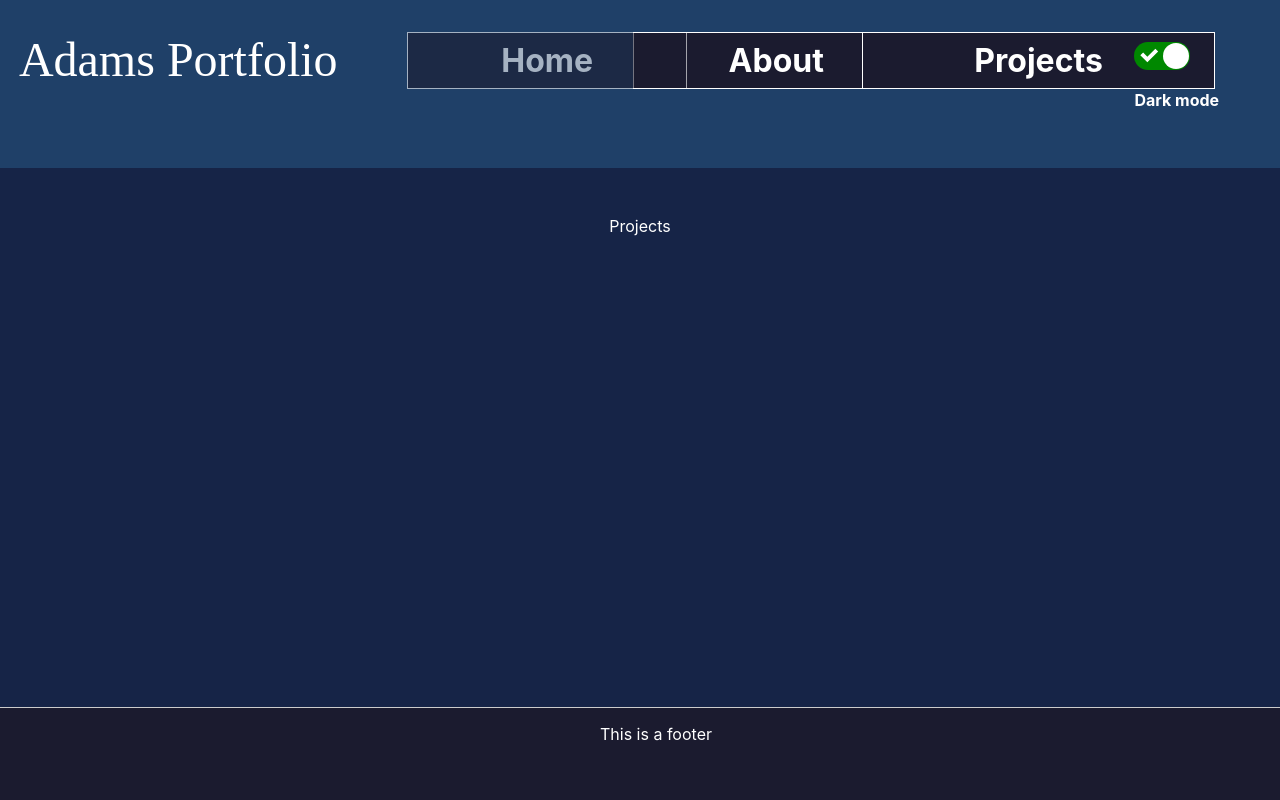
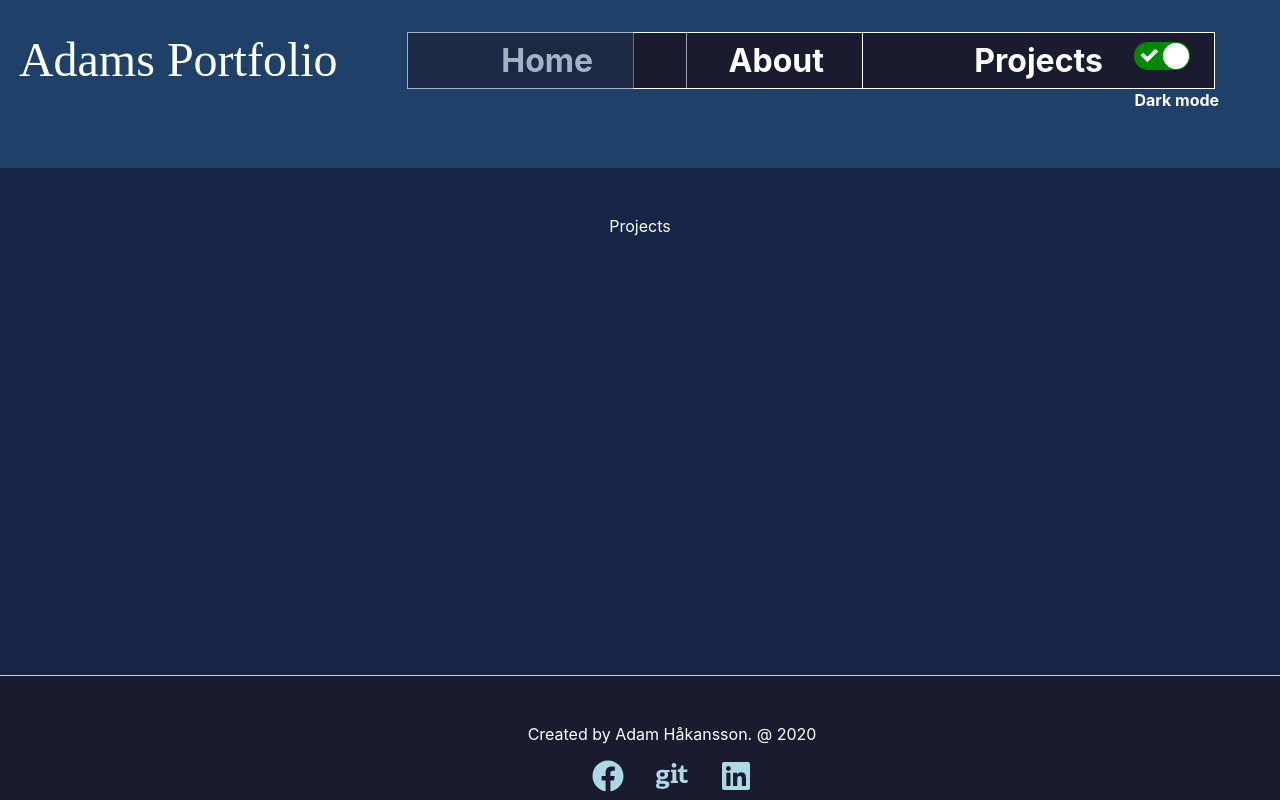
Before and after one commit to kloparn/Portfolio, a React (Create React App) app: page /projects in a window 1280 px wide. Built offline with nearby package versions, Linux system fonts and the light colour scheme.

Commit message:
Added a footer that looks neat

```diff
--- a/package.json
+++ b/package.json
@@ -14,6 +14,7 @@
     "@types/styled-components": "^5.1.0",
     "react": "^16.13.1",
     "react-dom": "^16.13.1",
+    "react-icons": "^3.10.0",
     "react-router-dom": "^5.2.0",
     "react-scripts": "3.4.1",
     "react-switch": "^5.0.1",
--- a/src/App.tsx
+++ b/src/App.tsx
@@ -1,12 +1,11 @@
 import React, { useState, useEffect } from "react";
 import styled, { ThemeProvider } from "styled-components";
 import { theme, darkTheme } from "./styles/default-theme";
-import { BrowserRouter as Router, Route, Switch } from "react-router-dom";
+import { BrowserRouter as Router, Route } from "react-router-dom";
 import ThemeSwitch from "react-switch";
 import "./App.css";
 import { Navbar, Footer } from "./components";
 import { HomePage, AboutPage, ProjectsPage } from "./pages";
-import { url } from "inspector";
 
 function App() {
   const [lightMode, setMode] = useState(
@@ -63,9 +62,6 @@ const NavbarTemp = styled.ul`
   padding: 0;
   list-style: none;
 `;
-const NavbarItem = styled.li`
-  display: flex;
-`;
 
 const ScreenView = styled.div`
   position: absolute;
--- a/src/components/Footer.tsx
+++ b/src/components/Footer.tsx
@@ -1,25 +1,31 @@
 import React from "react";
 import styled from "styled-components";
+import { FaFacebook, FaGit, FaLinkedin } from "react-icons/fa";
 
 const Footer: React.FC = () => {
   return (
-    <FootHolder>
-      <CustomFoot>This is a footer</CustomFoot>
-    </FootHolder>
+    <CustomFoot>
+      <p>Created by Adam Håkansson. @ 2020</p>
+      <section>
+        <Anchor href="https://www.facebook.com/adam97.live/">
+          <FaFacebook />
+        </Anchor>
+        <Anchor href="https://github.com/kloparn">
+          <FaGit />
+        </Anchor>
+        <Anchor href="https://www.linkedin.com/in/adam-h%C3%A5kansson-15942313a/">
+          <FaLinkedin />
+        </Anchor>
+      </section>
+    </CustomFoot>
   );
 };
-
-const FootHolder = styled.div`
-  display: block;
-  height: 60px;
-  width: 100%;
-`;
 
 const CustomFoot = styled.footer`
   background-color: ${(props) => props.theme.colors.third};
   border-top: 1px solid #ccc;
   text-align: center;
-  padding: 1rem;
+  padding: 2rem;
   position: fixed;
   left: 0;
   bottom: 0;
@@ -27,4 +33,10 @@ const CustomFoot = styled.footer`
   width: 100%;
 `;
 
+const Anchor = styled.a`
+  padding: 1rem;
+  font-size: 2rem;
+  color: ${(props) => props.theme.colors.forth};
+`;
+
 export default Footer;
--- a/src/styles/default-theme.ts
+++ b/src/styles/default-theme.ts
@@ -5,7 +5,7 @@ export const darkTheme: DefaultTheme = {
     main: "#162447",
     secondary: "#1f4068",
     third: "#1b1b2f",
-    forth: "#e43f5a",
+    forth: "#add8e6",
     text: "#ffffff",
   },
 };
```
Also changed, not shown: 1 other file (tests, documents, lock files or other folders).
